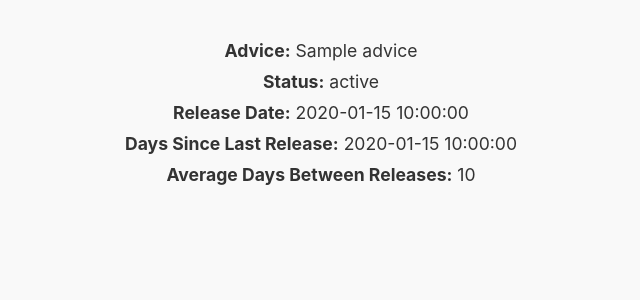
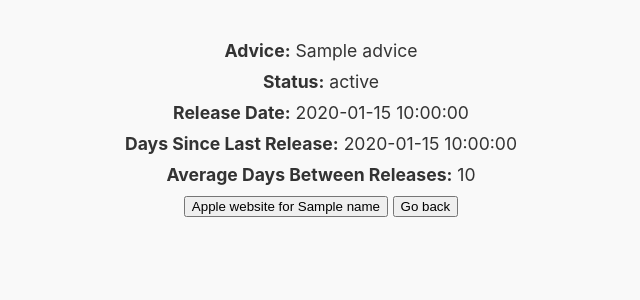
Before and after one commit to staten-island-tech/flask-api-project-weiy-1, a Flask app: page /product/name in a window 1280 px wide. Shown: the part 445-745 px from the top of the page, without its empty margins (319-959 px from the left). Run offline with Flask 3, Linux system fonts and the light colour scheme; grey boxes marked "Sample" are stand-in pictures; a database or web service that is not in the repository returns one stand-in record (values such as "Sample title"); data that the repository does not hold is empty.

Commit message:
not wokring

```diff
--- a/app.py
+++ b/app.py
@@ -2,6 +2,26 @@ from flask import Flask, render_template
 import requests
 
 app = Flask(__name__)
+
+product_links = {
+    "macbook-air": "https://www.apple.com/macbook-air/",
+    "macbook-pro": "https://www.apple.com/macbook-pro/",
+    "imac": "https://www.apple.com/imac/",
+    "mac-mini": "https://www.apple.com/mac-mini/",
+    "mac-studio": "https://www.apple.com/mac-studio/",
+    "mac-pro": "https://www.apple.com/mac-pro/",
+    "ipad": "https://www.apple.com/ipad/",
+    "ipad-air": "https://www.apple.com/ipad-air/",
+    "ipad-mini": "https://www.apple.com/ipad-mini/",
+    "ipad-pro": "https://www.apple.com/ipad-pro/",
+    "iphone": "https://www.apple.com/iphone/",
+    "iphone-se": "https://www.apple.com/iphone-se/",
+    "apple-watch": "https://www.apple.com/watch/",
+    "apple-watch-ultra": "https://www.apple.com/apple-watch-ultra/",
+    "apple-tv": "https://www.apple.com/apple-tv-4k/",
+    "airpods": "https://www.apple.com/airpods/",
+    "homepod": "https://www.apple.com/homepod/"
+}
 
 @app.route("/")
 def index():
@@ -10,6 +30,7 @@ def index():
 
     products = []
     for key, value in data.items():
+        slug = key.replace(" ", "-").replace("\"", "")
         product = {
             'name': value.get('name', key),
             'advice': value.get('advice', 'N/A'),
@@ -18,7 +39,7 @@ def index():
             'releaseDate': value.get('releaseDate', 'N/A'),
             'status': value.get('status', 'N/A'),
             'image': value.get('image'),
-            'slug': key.replace(" ", "-").replace("\"", "")  #for url routing
+            'slug': slug
         }
         products.append(product)
 
@@ -35,6 +56,7 @@ def product_detail(slug):
             product = value
             product['name'] = value.get('name', key)
             product['slug'] = slug
+            product['apple_link'] = product_links.get(slug, "https://www.apple.com")  # fallback to homepage
             return render_template("product.html", product=product)
 
     return "Product not found", 404
--- a/templates/index.html
+++ b/templates/index.html
@@ -7,7 +7,7 @@
 </head>
 <body>
   <div class="container">
-    <h1>Apple Product Guide</h1>
+    <h1>Apple Product Guide (severely outdated)</h1>
     <div class="card-container">
       {% for product in products %}
       <a href="{{ url_for('product_detail', slug=product.slug) }}" class="card-link">
--- a/templates/product.html
+++ b/templates/product.html
@@ -14,6 +14,12 @@
     <p><strong>Release Date:</strong> {{ product.releaseDate }}</p>
     <p><strong>Days Since Last Release:</strong> {{ product.daysSinceLastRelease }}</p>
     <p><strong>Average Days Between Releases:</strong> {{ product.average }}</p>
+
+    <a href="{{ product.apple_link }}" target="_blank">
+      <button>Apple website for {{ product.name }}</button></a>
+
+    <a href="{{ url_for('index') }}"><button>Go back</button></a>
+
   </div>
 </body>
 </html>
```
